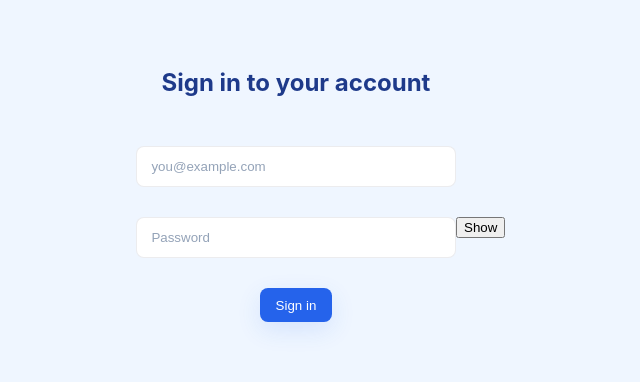
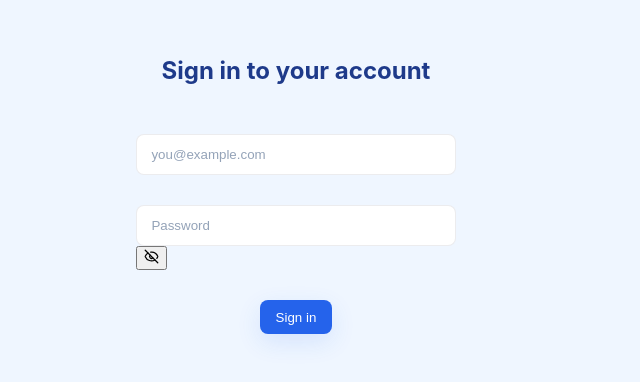
Before and after one commit to ZaneAFK/Comms, a Vue app in the folder Comms-Client/: page /login in a window 1280 px wide. Shown: the part 214-596 px from the top of the page, without its empty margins (344-984 px from the left). Built offline with nearby package versions, Linux system fonts and the light colour scheme.

Commit message:
Changed icon library to lucide

```diff
--- a/Comms-Client/package.json
+++ b/Comms-Client/package.json
@@ -18,8 +18,8 @@
 		"lint:style": "stylelint \"**/*.{css,vue}\" --fix"
 	},
 	"dependencies": {
-		"@heroicons/vue": "^2.2.0",
 		"@tailwindcss/vite": "^4.1.18",
+		"lucide-vue-next": "^0.563.0",
 		"pinia": "^3.0.4",
 		"tailwindcss": "^4.1.18",
 		"vue": "^3.5.25",
--- a/Comms-Client/src/components/login/LoginForm.vue
+++ b/Comms-Client/src/components/login/LoginForm.vue
@@ -11,11 +11,12 @@
 
 			<label class="block mb-3 w-full">
     	  		<span class="sr-only">Password</span>
-    	  		<div class="relative">
+    	  		<div class="relative w-full">
     	    		<input v-model="password" :type="show ? 'text' : 'password'" autocomplete="current-password" required
-    	           	class="p-2 border rounded pr-10" placeholder="Password" />
-    	    		<button type="button" @click="show = !show" class="absolute right-2 top-2 text-sm">
-    	      			{{ show ? 'Hide' : 'Show' }}
+    	           	class="w-full p-2 border rounded pr-10" placeholder="Password" />
+    	    		<button type="button" @click="show = !show">
+						<Eye v-if="show" :size="15" />
+						<EyeOff v-else :size="15"/>
     	    		</button>
     	  		</div>
     		</label>
@@ -30,7 +31,8 @@
 </template>
 
 <script setup lang="ts">
-	import { ref } from 'vue';
+	import { Eye, EyeOff } from 'lucide-vue-next'
+	import { ref } from 'vue'
 	const email = ref('')
 	const password = ref('')
 	const show = ref(false)
```
Also changed, not shown: 1 other file (tests, documents, lock files or other folders).
